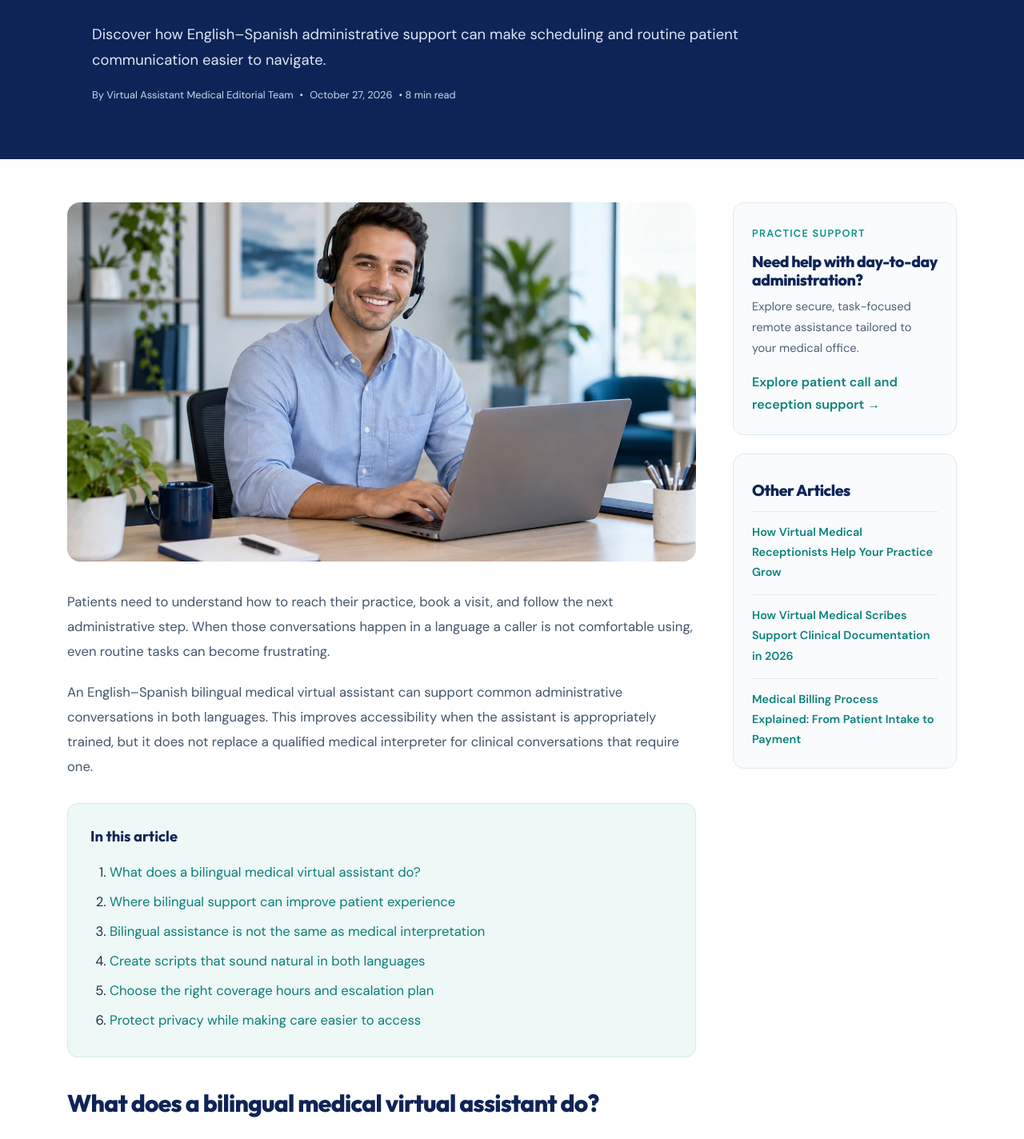
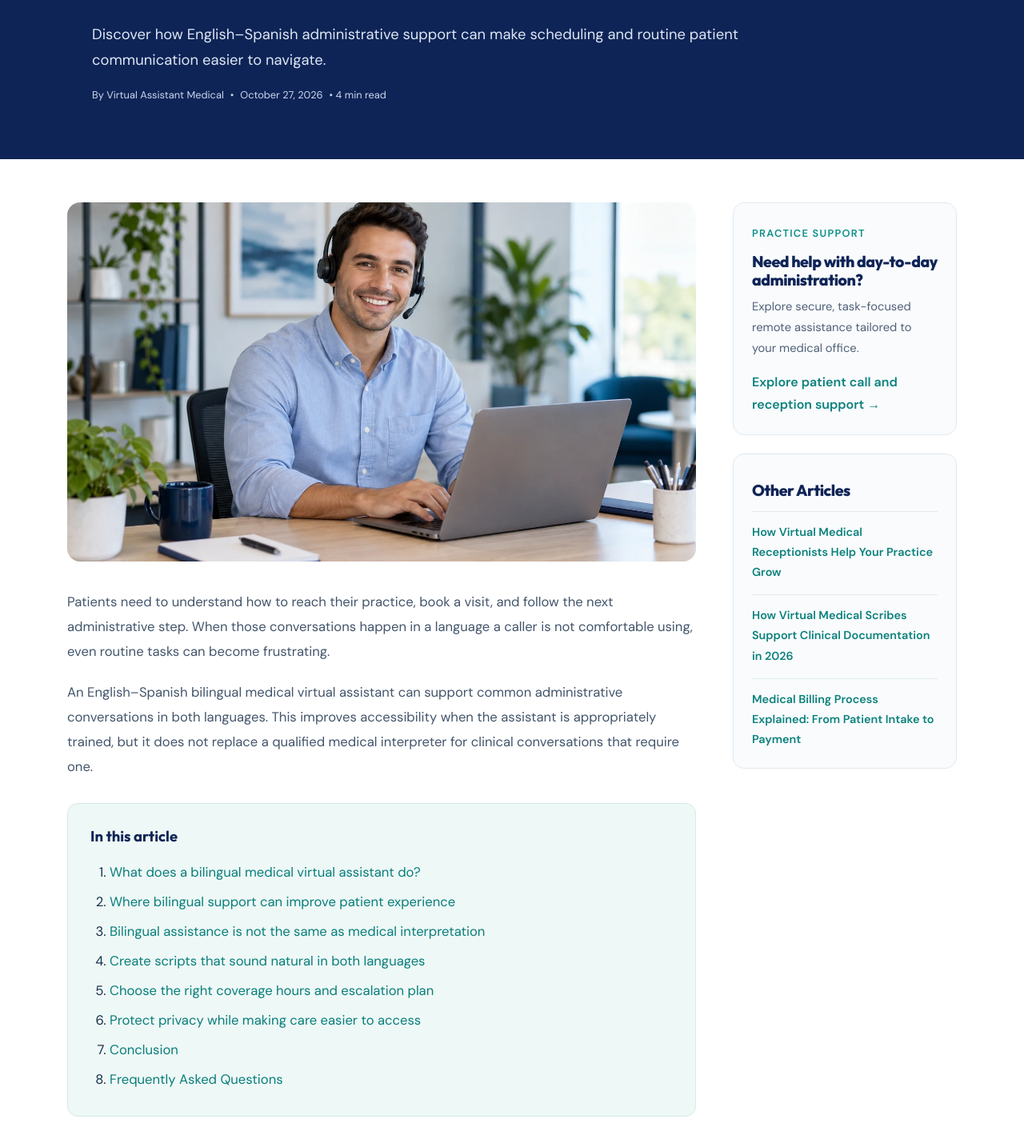
Before and after one commit to ahmediscodinghere/VMA, a React (Vite) app: page /blog/bilingual-medical-virtual-assistant/ in a window 1280 px wide. Shown: the part 374-1798 px from the top of the page at 80% size. Built offline with nearby package versions, Linux system fonts and the light colour scheme; the HTML template or start-up script is replaced by a standard one.

Commit message:
Validate blog pages, add static article builds, sources and complete SEO metadata

```diff
--- a/src/data/blogPosts.ts
+++ b/src/data/blogPosts.ts
@@ -1,10 +1,10 @@
 export type BlogSection = { heading: string; paragraphs: string[]; points?: string[] }
 export type BlogFAQ = { question: string; answer: string }
 export type BlogPost = {
-  slug: string; category: string; title: string; excerpt: string; metaDescription: string;
+  slug: string; metaTitle: string; category: string; title: string; excerpt: string; metaDescription: string;
   image: string; imageAlt: string; published: string; readTime: string; focusKeyword: string;
   intro: string[]; sections: BlogSection[]; ctaTitle: string; ctaText: string;
-  conclusion: string[]; faqs: BlogFAQ[]; serviceLink: string; serviceLabel: string
+  sources: {label: string; url: string}[]; conclusion: string[]; faqs: BlogFAQ[]; serviceLink: string; serviceLabel: string
 }
 export const BLOG_POSTS: BlogPost[] = [
   {
@@ -16,7 +16,7 @@ export const BLOG_POSTS: BlogPost[] = [
     "image": "/images/reception-patient-service.webp",
     "imageAlt": "Medical reception assistant managing patient communication and appointments",
     "published": "2026-10-27",
-    "readTime": "8 min read",
+    "readTime": "5 min read",
     "focusKeyword": "virtual medical receptionist",
     "intro": [
       "A busy medical front desk rarely has a quiet hour. The phone rings while a patient is checking in, another caller needs to reschedule, and a provider asks for a message to be passed along. When everything happens at once, even a capable team can struggle to keep up.",
@@ -111,7 +111,14 @@ export const BLOG_POSTS: BlogPost[] = [
       }
     ],
     "serviceLink": "/virtual-medical-receptionist/",
-    "serviceLabel": "Explore virtual medical receptionist services"
+    "serviceLabel": "Explore virtual medical receptionist services",
+    "metaTitle": "Virtual Medical Receptionist Benefits | VAM",
+    "sources": [
+      {
+        "label": "HHS: Business associate contracts and patient-information safeguards",
+        "url": "https://www.hhs.gov/hipaa/for-professionals/covered-entities/sample-business-associate-agreement-provisions/index.html"
+      }
+    ]
   },
   {
     "slug": "virtual-medical-scribe-documentation",
@@ -122,7 +129,7 @@ export const BLOG_POSTS: BlogPost[] = [
     "image": "/images/blog-guide-3.webp",
     "imageAlt": "Medical professional reviewing clinical documentation on a computer",
     "published": "2026-10-27",
-    "readTime": "9 min read",
+    "readTime": "5 min read",
     "focusKeyword": "virtual medical scribe",
     "intro": [
       "After the last appointment, many clinicians still have a second shift waiting: finishing notes, checking templates, and closing charts. A virtual medical scribe can help prepare documentation so a provider spends less time organizing routine note details.",
@@ -218,7 +225,18 @@ export const BLOG_POSTS: BlogPost[] = [
       }
     ],
     "serviceLink": "/virtual-medical-scribe/",
-    "serviceLabel": "Explore virtual medical scribe support"
+    "serviceLabel": "Explore virtual medical scribe support",
+    "metaTitle": "Virtual Medical Scribes: Documentation Support | VAM",
+    "sources": [
+      {
+        "label": "CMS: Medical record documentation and signature requirements",
+        "url": "https://www.cms.gov/Regulations-and-Guidance/Guidance/Manuals/Downloads/pim83c03.pdf"
+      },
+      {
+        "label": "HHS: Business associate contracts and patient-information safeguards",
+        "url": "https://www.hhs.gov/hipaa/for-professionals/covered-entities/sample-business-associate-agreement-provisions/index.html"
+      }
+    ]
   },
   {
     "slug": "medical-billing-process-guide",
@@ -229,7 +247,7 @@ export const BLOG_POSTS: BlogPost[] = [
     "image": "/images/billing-team-support.webp",
     "imageAlt": "Healthcare billing professional reviewing administrative claims information",
     "published": "2026-10-27",
-    "readTime": "10 min read",
+    "readTime": "5 min read",
     "focusKeyword": "medical billing process",
     "intro": [
       "Medical billing is often described as sending a claim and receiving payment. In practice, it is a connected series of tasks that starts before a patient arrives and continues until the account is accurately resolved.",
@@ -328,7 +346,18 @@ export const BLOG_POSTS: BlogPost[] = [
       }
     ],
     "serviceLink": "/services/medical-billing-assistant/",
-    "serviceLabel": "Explore medical billing assistant services"
+    "serviceLabel": "Explore medical billing assistant services",
+    "metaTitle": "Medical Billing Process: Step-by-Step Guide | VAM",
+    "sources": [
+      {
+        "label": "CMS: Electronic health care claims",
+        "url": "https://www.cms.gov/medicare/coding-billing/electronic-billing/electronic-healthcare-claims"
+      },
+      {
+        "label": "HHS: Business associate contracts and patient-information safeguards",
+        "url": "https://www.hhs.gov/hipaa/for-professionals/covered-entities/sample-business-associate-agreement-provisions/index.html"
+      }
+    ]
   },
   {
     "slug": "dental-virtual-assistant",
@@ -339,7 +368,7 @@ export const BLOG_POSTS: BlogPost[] = [
     "image": "/images/reception-scheduling-new.webp",
     "imageAlt": "Administrative professional coordinating dental appointments from a computer",
     "published": "2026-10-27",
-    "readTime": "8 min read",
+    "readTime": "4 min read",
     "focusKeyword": "dental virtual assistant",
     "intro": [
       "Dental offices have an unusual mix of scheduling pressure and patient coordination. Hygiene recalls, treatment consultations, cancellations, insurance questions, and calls from patients in discomfort can all arrive within the same hour.",
@@ -428,7 +457,14 @@ export const BLOG_POSTS: BlogPost[] = [
       }
     ],
     "serviceLink": "/virtual-medical-receptionist/",
-    "serviceLabel": "Explore virtual reception for dental practices"
+    "serviceLabel": "Explore virtual reception for dental practices",
+    "metaTitle": "Dental Virtual Assistant: A Practical Guide | VAM",
+    "sources": [
+      {
+        "label": "HHS: Business associate contracts and patient-information safeguards",
+        "url": "https://www.hhs.gov/hipaa/for-professionals/covered-entities/sample-business-associate-agreement-provisions/index.html"
+      }
+    ]
   },
   {
     "slug": "bilingual-medical-virtual-assistant",
@@ -439,7 +475,7 @@ export const BLOG_POSTS: BlogPost[] = [
     "image": "/images/contact-vam-assistant.webp",
     "imageAlt": "Medical virtual assistant wearing a headset and speaking with a caller",
     "published": "2026-10-27",
-    "readTime": "8 min read",
+    "readTime": "4 min read",
     "focusKeyword": "bilingual medical virtual assistant",
     "intro": [
       "Patients need to understand how to reach their practice, book a visit, and follow the next administrative step. When those conversations happen in a language a caller is not comfortable using, even routine tasks can become frustrating.",
@@ -528,7 +564,18 @@ export const BLOG_POSTS: BlogPost[] = [
       }
     ],
     "serviceLink": "/virtual-medical-receptionist/",
-    "serviceLabel": "Explore patient call and reception support"
+    "serviceLabel": "Explore patient call and reception support",
+    "metaTitle": "Bilingual Medical Virtual Assistant Benefits | VAM",
+    "sources": [
+      {
+        "label": "AHRQ: Address language differences in healthcare",
+        "url": "https://www.ahrq.gov/health-literacy/improve/precautions/tool9.html"
+      },
+      {
+        "label": "HHS: Business associate contracts and patient-information safeguards",
+        "url": "https://www.hhs.gov/hipaa/for-professionals/covered-entities/sample-business-associate-agreement-provisions/index.html"
+      }
+    ]
   },
   {
     "slug": "healthcare-virtual-assistant-pennsylvania",
@@ -539,7 +586,7 @@ export const BLOG_POSTS: BlogPost[] = [
     "image": "/images/admin-vam-team.webp",
     "imageAlt": "Healthcare administrative support team coordinating virtual medical assistant workflows",
     "published": "2026-10-27",
-    "readTime": "9 min read",
+    "readTime": "4 min read",
     "focusKeyword": "healthcare virtual assistant Pennsylvania",
     "intro": [
       "Whether a Pennsylvania practice serves patients in Philadelphia, Pittsburgh, Harrisburg, or a smaller community, administrative work can compete with time spent helping patients. Phone volume, appointment coordination, referrals, and insurance follow-up often involve the same repeatable steps.",
@@ -617,7 +664,7 @@ export const BLOG_POSTS: BlogPost[] = [
       },
       {
         "question": "Does a virtual assistant need to be located in Pennsylvania?",
-        "answer": "Not generally for routine remote administrative duties, but confirm any requirements relevant to the work, your contracts, and the people accessing patient information."
+        "answer": "Confirm any location requirements for the specific tasks, payer or vendor contracts, privacy arrangements, and personnel accessing records before hiring. Obtain appropriate advice for requirements that apply to your practice."
       },
       {
         "question": "What tasks are good to outsource first?",
@@ -637,6 +684,13 @@ export const BLOG_POSTS: BlogPost[] = [
       }
     ],
     "serviceLink": "/services/medical-admin-assistant/",
-    "serviceLabel": "Explore medical administrative assistant services"
+    "serviceLabel": "Explore medical administrative assistant services",
+    "metaTitle": "Healthcare Virtual Assistant in Pennsylvania | VAM",
+    "sources": [
+      {
+        "label": "HHS: Business associate contracts and patient-information safeguards",
+        "url": "https://www.hhs.gov/hipaa/for-professionals/covered-entities/sample-business-associate-agreement-provisions/index.html"
+      }
+    ]
   }
 ]
--- a/src/pages/BlogArticlePage.tsx
+++ b/src/pages/BlogArticlePage.tsx
@@ -1,9 +1,15 @@
+import { useEffect } from 'react'
 import { Link, useParams } from 'react-router'
 import { BLOG_POSTS } from '../data/blogPosts'
 import type { BlogPost } from '../data/blogPosts'
 import './BlogPage.css'
 
 function Article({post}:{post:BlogPost}) {
+  useEffect(() => {
+    const tags=Array.from(document.querySelectorAll<HTMLMetaElement>('meta[name="robots"]'))
+    const old=tags.map(t=>t.content);tags.forEach(t=>t.content='index, follow')
+    return()=>tags.forEach((t,i)=>t.content=old[i])
+  }, [])
   const url=`https://virtualassistantmedical.us/blog/${post.slug}/`
   const schema={
     '@context':'https://schema.org',
@@ -13,41 +19,44 @@ function Article({post}:{post:BlogPost}) {
       {'@type':'BreadcrumbList',itemListElement:[{ '@type':'ListItem',position:1,name:'Home',item:'https://virtualassistantmedical.us/'},{'@type':'ListItem',position:2,name:'Blog',item:'https://virtualassistantmedical.us/blog/'},{'@type':'ListItem',position:3,name:post.title,item:url}]}
     ]
   }
-  return <main className="vam-blog blog-article">
-    <title>{post.title} | Virtual Assistant Medical</title>
+  return <div className="vam-blog blog-article">
+    <title>{post.metaTitle}</title>
     <meta name="description" content={post.metaDescription}/>
     <link rel="canonical" href={url}/>
+    <meta property="og:title" content={post.metaTitle}/><meta property="og:description" content={post.metaDescription}/><meta property="og:url" content={url}/><meta property="og:type" content="article"/><meta property="og:image" content={'https://virtualassistantmedical.us'+post.image}/>
+    <meta property="article:published_time" content={post.published}/>
     <script type="application/ld+json" dangerouslySetInnerHTML={{__html:JSON.stringify(schema).replace(/</g,'\\u003c')}}/>
     <header className="blog-article-hero"><div className="blog-wrap">
       <nav aria-label="Breadcrumb"><Link to="/">Home</Link> / <Link to="/blog/">Blog</Link> / <span aria-current="page">{post.category}</span></nav>
       <span className="blog-label">{post.category}</span>
       <h1>{post.title}</h1>
       <p>{post.excerpt}</p>
-      <div className="blog-post-meta"><span>By Virtual Assistant Medical Editorial Team</span><span>•</span><time dateTime={post.published}>{new Date(post.published+'T12:00:00').toLocaleDateString('en-US',{year:'numeric',month:'long',day:'numeric'})}</time><span>• {post.readTime}</span></div>
+      <div className="blog-post-meta"><span>By Virtual Assistant Medical</span><span>•</span><time dateTime={post.published}>{new Date(post.published+'T12:00:00').toLocaleDateString('en-US',{year:'numeric',month:'long',day:'numeric'})}</time><span>• {post.readTime}</span></div>
     </div></header>
     <div className="blog-wrap blog-article-layout">
       <article className="blog-article-main">
         <img className="blog-article-cover" src={post.image} alt={post.imageAlt} width="1200" height="720"/>
         <div className="blog-article-copy">
           {post.intro.map((p,i)=><p key={i}>{p}</p>)}
-          <div className="blog-table-contents"><strong>In this article</strong><ol>{post.sections.map((s,i)=><li key={i}><a href={`#section-${i+1}`}>{s.heading}</a></li>)}</ol></div>
+          <nav aria-label="In this article" className="blog-table-contents"><strong>In this article</strong><ol>{post.sections.map((s,i)=><li key={i}><a href={`#section-${i+1}`}>{s.heading}</a></li>)}<li><a href="#conclusion">Conclusion</a></li><li><a href="#article-faq-heading">Frequently Asked Questions</a></li></ol></nav>
           {post.sections.map((s,i)=><section key={s.heading} id={`section-${i+1}`} className="blog-content-section">
             <h2>{s.heading}</h2>{s.paragraphs.map((p,j)=><p key={j}>{p}</p>)}
             {s.points&&<ul>{s.points.map(point=><li key={point}>{point}</li>)}</ul>}
           </section>)}
+          <section className="blog-sources" aria-labelledby="blog-sources-heading"><h2 id="blog-sources-heading">Further reading</h2><ul>{post.sources.map(source=><li key={source.url}><a href={source.url} target="_blank" rel="noopener noreferrer">{source.label} <span aria-hidden="true">↗</span></a></li>)}</ul></section>
           <aside className="blog-inline-cta"><div><span>Virtual Assistant Medical</span><h2>{post.ctaTitle}</h2><p>{post.ctaText}</p><Link to="/contact-us/" className="blog-cta-button">Talk to Our Team</Link></div><img src="/images/contact-vam-assistant.webp" alt="Virtual medical assistant available to discuss practice support" loading="lazy"/></aside>
-          <section className="blog-content-section" id="conclusion"><h2>Conclusion</h2>{post.conclusion.map((p,i)=><p key={i}>{p}</p>)}<p>Learn more about <Link to={post.serviceLink}>{post.serviceLabel.toLowerCase()}</Link> or <Link to="/contact-us/">contact Virtual Assistant Medical</Link> to discuss your needs.</p></section>
+          <section className="blog-content-section" id="conclusion"><h2>Conclusion</h2>{post.conclusion.map((p,i)=><p key={i}>{p}</p>)}<p><Link to={post.serviceLink}>{post.serviceLabel}</Link> or <Link to="/contact-us/">contact Virtual Assistant Medical</Link> to discuss your needs.</p></section>
           <section className="blog-faqs" aria-labelledby="article-faq-heading"><h2 id="article-faq-heading">Frequently Asked Questions</h2>{post.faqs.map((f,i)=><details key={f.question}><summary>{i+1}. {f.question}</summary><p>{f.answer}</p></details>)}</section>
           <div className="blog-return"><Link to="/blog/">← Back to All Articles</Link></div>
         </div>
       </article>
       <aside className="blog-article-sidebar"><div className="blog-sidebar-panel"><span className="blog-label">Practice support</span><h2>Need help with day-to-day administration?</h2><p>Explore secure, task-focused remote assistance tailored to your medical office.</p><Link to={post.serviceLink}>{post.serviceLabel} →</Link></div><div className="blog-sidebar-panel"><h2>Other Articles</h2>{BLOG_POSTS.filter(p=>p.slug!==post.slug).slice(0,3).map(p=><Link key={p.slug} to={`/blog/${p.slug}/`} className="blog-sidebar-link">{p.title}</Link>)}</div></aside>
     </div>
-  </main>
+  </div>
 }
 export default function BlogArticlePage(){
   const {slug}=useParams()
   const post=BLOG_POSTS.find(p=>p.slug===slug)
-  if(!post)return <main className="blog-missing"><h1>Article Not Found</h1><p>This article is not available.</p><Link to="/blog/">Return to the blog</Link></main>
+  if(!post)return <div className="vam-blog blog-missing"><h1>Article Not Found</h1><p>This article is not available.</p><Link to="/blog/">Return to the blog</Link></div>
   return <Article post={post}/>
 }
--- a/vite.config.ts
+++ b/vite.config.ts
@@ -31,6 +31,7 @@ react(),
       },
     },
     server: {
+      allowedHosts: ['terminal.local'],
       host: process.env.FIGMA_DEV_SERVER_HOST || '0.0.0.0',
       port: parseInt(process.env.PORT || '8443'),
       strictPort: true,
```
Also changed, not shown: scripts/prerender-scribe.mjs (+24 -4 lines), src/pages/BlogPage.tsx (+15 -5 lines), src/pages/BlogPage.css, 1 other file (tests, documents, lock files or other folders).
